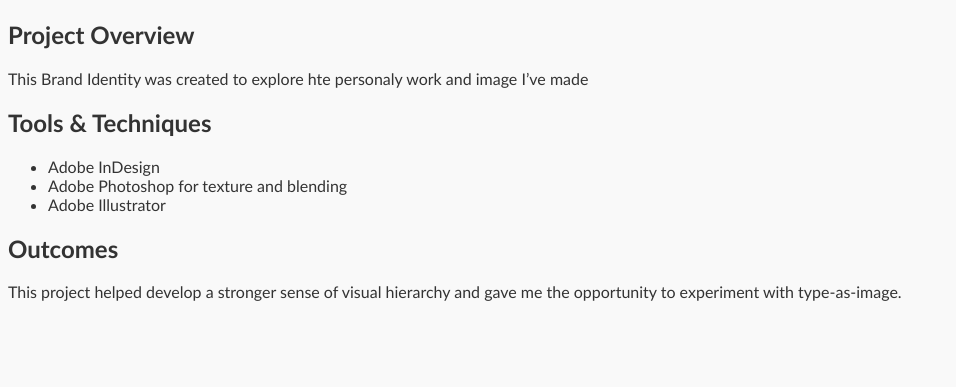
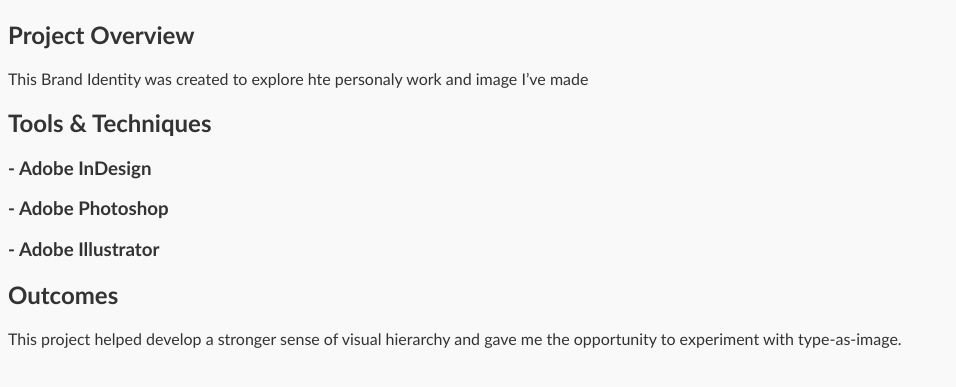
Before and after one commit to Holden-dip/Portfolio, a Jekyll site: the page built from _design/brand-identity.md, in a window 1280 px wide. Shown: the top 387 px of the page, without its empty margins (0-956 px from the left). Built offline with Jekyll 4.4.1, drawn with Linux system fonts in a browser that asks for light colours.

Commit message:
Update brand-identity.md

```diff
--- a/_design/brand-identity.md
+++ b/_design/brand-identity.md
@@ -14,9 +14,9 @@ This Brand Identity was created to explore hte personaly work and image I've mad
 
 ## Tools & Techniques <!-- headline -->
 
-- Adobe InDesign
-- Adobe Photoshop for texture and blending
-- Adobe Illustrator
+### - Adobe InDesign
+### - Adobe Photoshop
+### - Adobe Illustrator
 
 
 ## Outcomes
```
